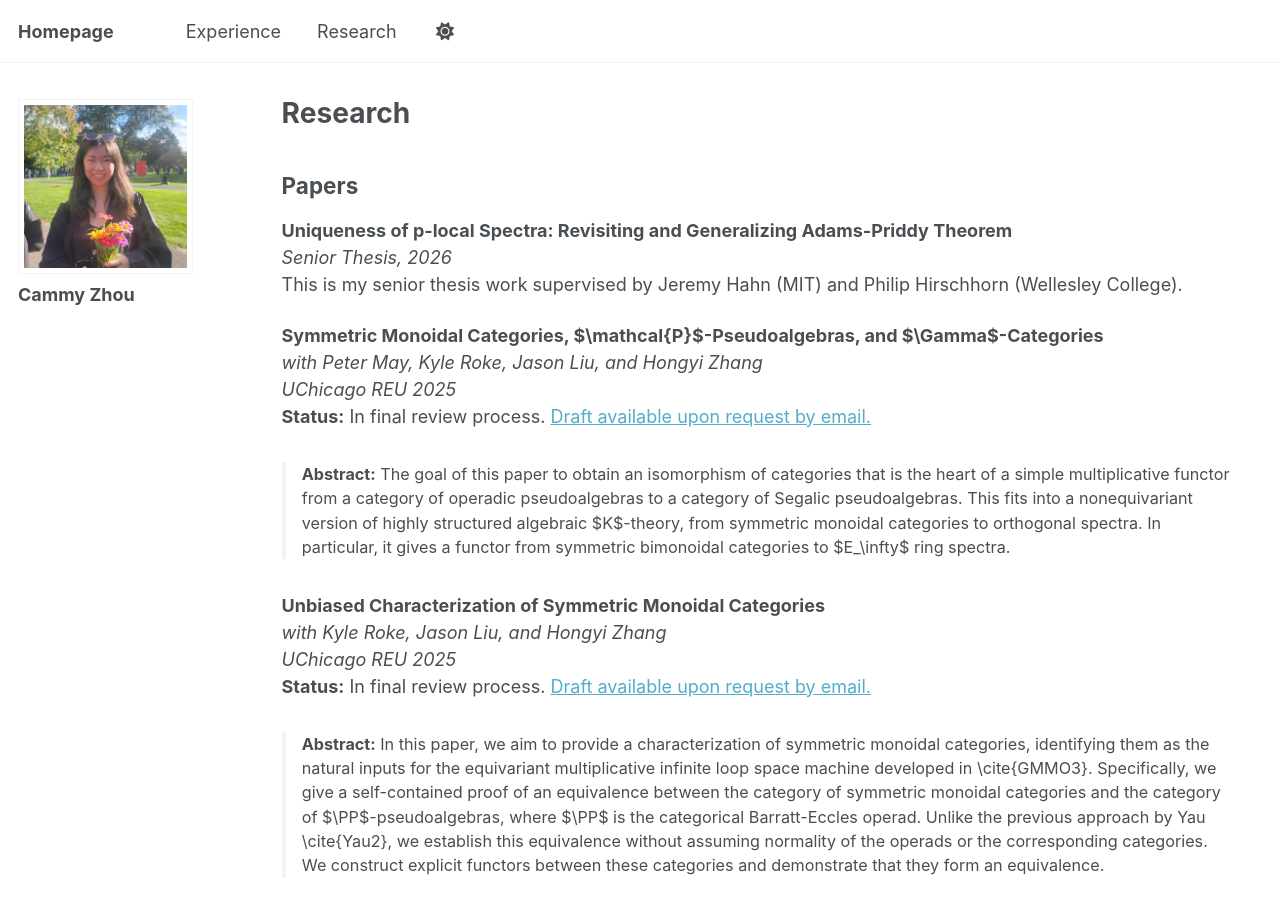
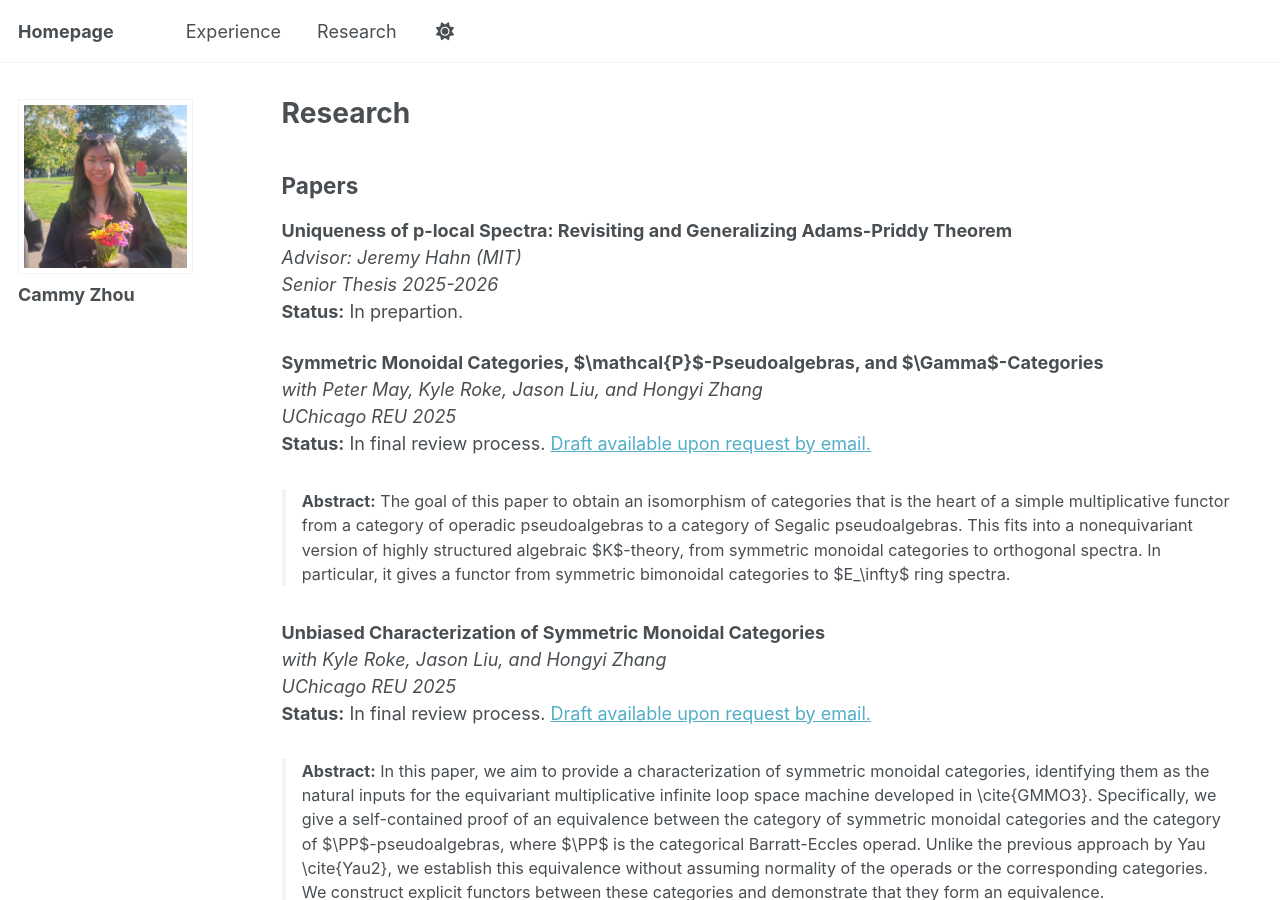
Before and after one commit to cakezhou/cakezhou.github.io, a Jekyll site: the page built from _pages/research.md, in a window 1280 px wide and 900 px high. Built offline with Jekyll 4.4.1, drawn with Linux system fonts in a browser that asks for light colours; a script bundle is joined from its source files by our own code; library files that are not in the unit come from our copies.

Commit message:
Update research.md

```diff
--- a/_pages/research.md
+++ b/_pages/research.md
@@ -8,8 +8,9 @@ author_profile: true
 ## Papers
 
 **Uniqueness of p-local Spectra: Revisiting and Generalizing Adams-Priddy Theorem**
-<br> *Senior Thesis, 2026*
-<br> This is my senior thesis work supervised by Jeremy Hahn (MIT) and Philip Hirschhorn (Wellesley College).
+<br> *Advisor: Jeremy Hahn (MIT)*
+<br> *Senior Thesis 2025-2026*
+<br> **Status:** In prepartion.
 
 **Symmetric Monoidal Categories, $\mathcal{P}$-Pseudoalgebras, and $\Gamma$-Categories**
 <br> *with Peter May, Kyle Roke, Jason Liu, and Hongyi Zhang*
```
